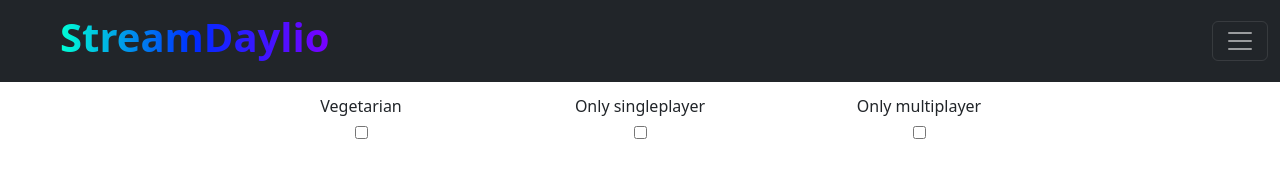
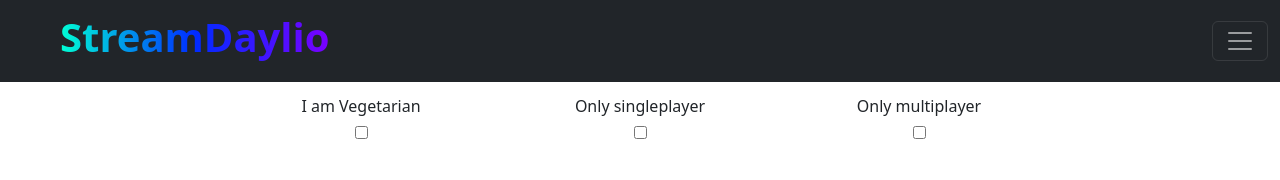
Before and after one commit to olewna/licencjat, an Angular app in the folder frontend/: page /home in a window 1280 px wide. Shown: the top 180 px of the page. Built offline with nearby package versions, Linux system fonts and the light colour scheme.

Commit message:
fixed checkboxes

```diff
--- a/frontend/src/app/main/components/home/home.component.html
+++ b/frontend/src/app/main/components/home/home.component.html
@@ -3,16 +3,16 @@
       <div class="d-flex flex-column align-items-center mt-1">
         <div class="d-flex justify-content-around w-75">
           <div class="d-flex flex-column justify-content-center align-items-center check">
-            <label class="my-1 py-1" for="check">Vegetarian</label>
+            <label class="my-1 py-1" for="check">I am Vegetarian</label>
             <input type="checkbox" id="check" [(ngModel)]="vegetarian"/>
           </div>
           <div class="d-flex flex-column justify-content-center align-items-center check">
             <label class="my-1 py-1" for="check">Only singleplayer</label>
-            <input type="checkbox" id="check" [(ngModel)]="singleplayer"/>
+            <input [disabled]="multiplayer" type="checkbox" id="check" [(ngModel)]="singleplayer"/>
           </div>
           <div class="d-flex flex-column justify-content-center align-items-center check">
             <label class="my-1 py-1" for="check">Only multiplayer</label>
-            <input type="checkbox" id="check" [(ngModel)]="multiplayer"/>
+            <input [disabled]="singleplayer" type="checkbox" id="check" [(ngModel)]="multiplayer"/>
           </div>
         </div>
       </div>
```
